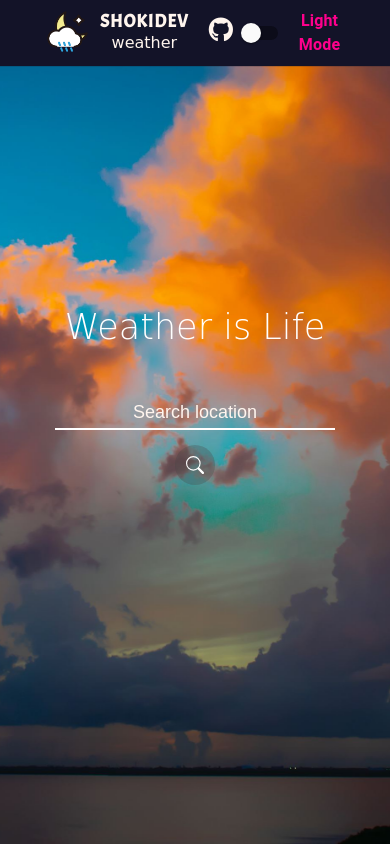
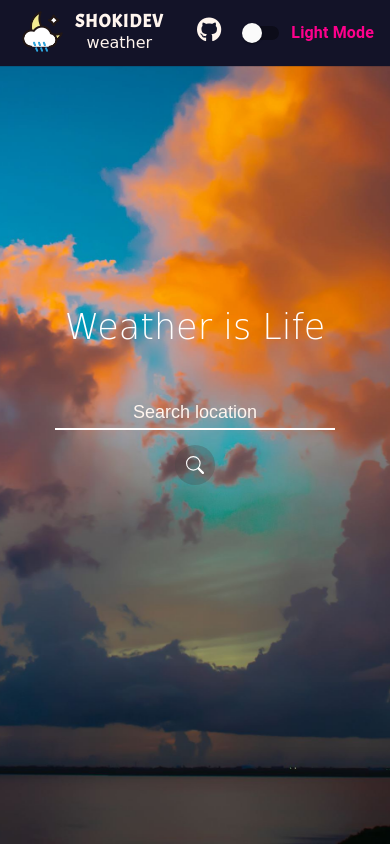
Before and after one commit to shoki61/react-weather-app, a React app: page / in a window 390 px wide. Built offline with nearby package versions, Linux system fonts and the light colour scheme; no server answers; a web font is replaced by a local one.

Commit message:
make header responsive

```diff
--- a/src/containers/Header/Header.css
+++ b/src/containers/Header/Header.css
@@ -24,3 +24,9 @@ a:hover{
 i {
     font-size: 25px;
 }
+
+@media (max-width: 600px) {
+    .Header{
+        padding:0
+    }
+}
```
